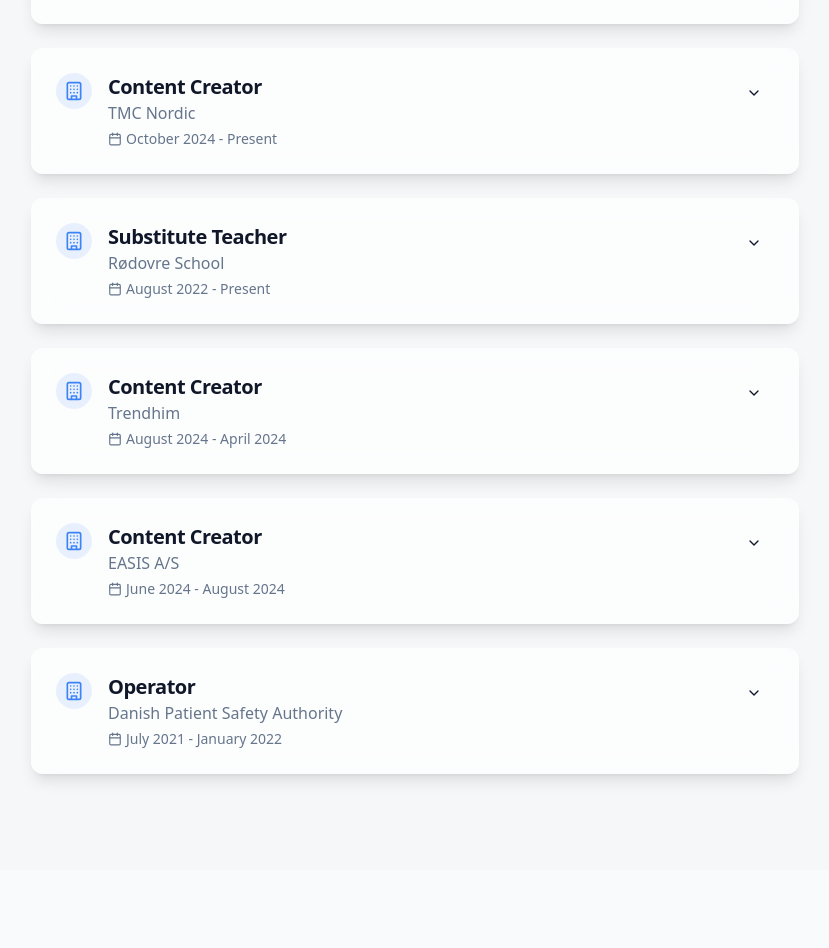
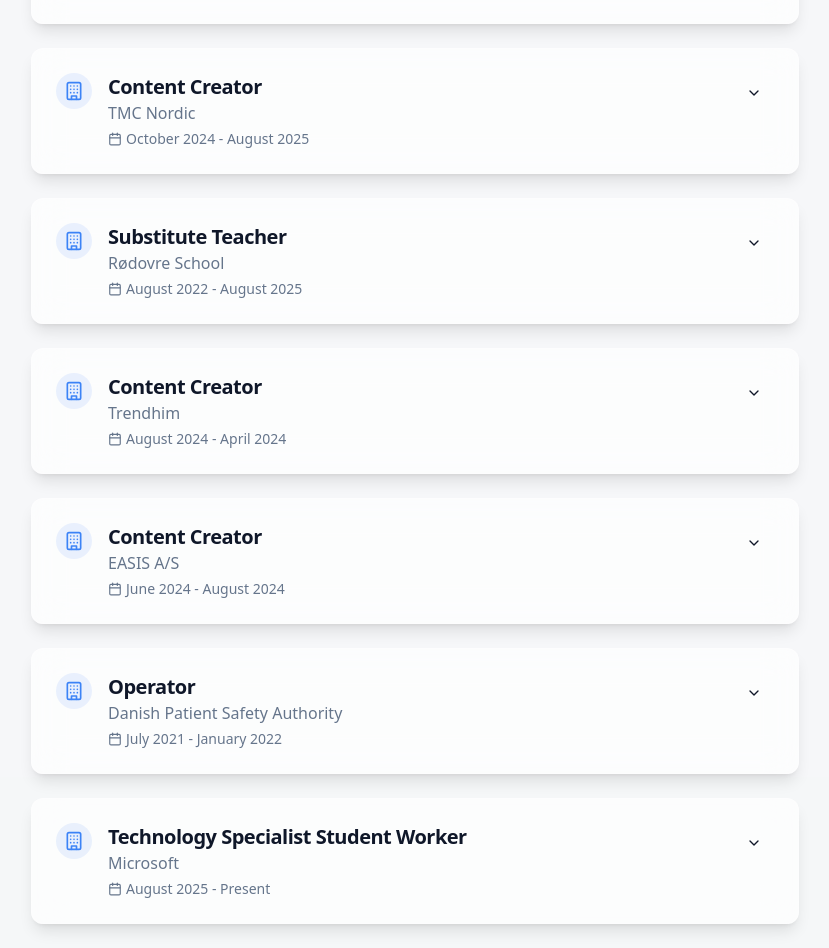
Before and after one commit to aaandersen/aboutMe, a React (Vite) app: page / in a window 1280 px wide. Shown: the part 1764-2712 px from the top of the page, without its empty margins (225-1054 px from the left). Built offline with nearby package versions, Linux system fonts and the light colour scheme.

Commit message:
Update Timeline.tsx

```diff
--- a/src/components/Timeline.tsx
+++ b/src/components/Timeline.tsx
@@ -44,7 +44,7 @@ const TimelineData: TimelineItem[] = [
     id: "3",
     title: "Content Creator",
     organization: "TMC Nordic",
-    period: "October 2024 - Present",
+    period: "October 2024 - August 2025",
     type: "work",
     description: [
       "Develop and produce digital content to enhance the brand's online presence.",
@@ -55,7 +55,7 @@ const TimelineData: TimelineItem[] = [
     id: "4",
     title: "Substitute Teacher",
     organization: "Rødovre School",
-    period: "August 2022 - Present",
+    period: "August 2022 - August 2025",
     type: "work",
     description: [
       "Teach and guide students in various subjects with a focus on structured learning and engagement.",
@@ -91,6 +91,16 @@ const TimelineData: TimelineItem[] = [
     type: "work",
     description: [
       "Managed data registration and coordinated administrative tasks with precision and confidentiality."
+    ]
+  },
+  {
+    id: "8",
+    title: "Technology Specialist Student Worker",
+    organization: "Microsoft",
+    period: "August 2025 - Present",
+    type: "work",
+    description: [
+      "Contributing to the development and implementation of AI-driven solutions that help businesses transform and optimize their operations."
     ]
   }
 ];
```
